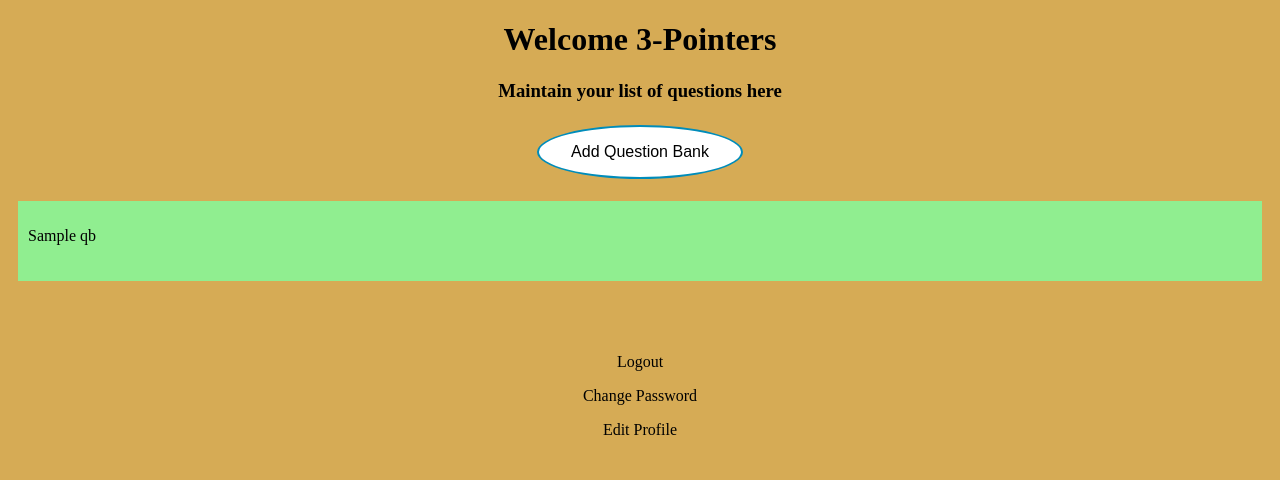
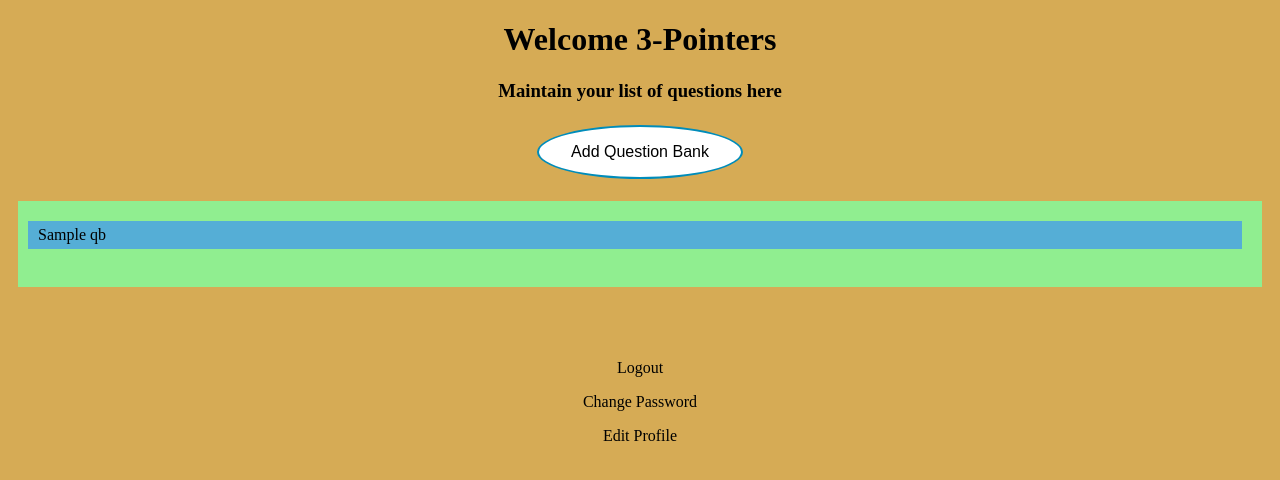
Before and after one commit to vipuldarkknight/Projectssl2k19, a Django app: template Project/my_project/templates/home.html in a window 1280 px wide. Shown: the top 480 px of the page. Run offline with Django 3.2, Linux system fonts and the light colour scheme; a user stored in the database is signed in; the template is opened without the code that fills it: most values are stand-ins (such as "Sample title", 1, 10 or a date in 2020).

Commit message:
smallchange

```diff
--- a/Project/my_project/my_project/views.py
+++ b/Project/my_project/my_project/views.py
@@ -46,7 +46,7 @@ def edit_profile(request):
 
 		if form.is_valid():
 			form.save()
-			return redirect('home')
+			return redirect('Home:qbList')
 		else:
 			return redirect('logout')
 	else:
--- a/Project/my_project/templates/home.html
+++ b/Project/my_project/templates/home.html
@@ -12,7 +12,7 @@
      <button class="button button2"><a  href="{% url 'Home:add_qb' %}">Add Question Bank</a></button>
     </div>
     <br>
-    <div style="margin-left: 10px; margin-right: 10px; padding: 10px 20px 20px 10px;  background-color: lightgreen">
+    <div style="margin-left: 10px; margin-right: 10px; padding: 20px 20px 20px 10px;  background-color: lightgreen">
 
  <!-- <h1 align='center'> Hi {{ user.username }}! </h1> -->
   <!-- <p align='center'><a href="{% url 'logout' %}">Logout</a></p>
@@ -25,7 +25,8 @@
 
     {% for qb in qb_list %}
 
-        <p> <a href="{% url 'Home:detail_qb' name=qb.name %}"> {{ qb.name }}</a></p>
+        <div style="background-color: #55AED6;padding: 5px 5px 5px 10px"> <a href="{% url 'Home:detail_qb' name=qb.name %}"> {{ qb.name }}</a></div>
+        <br>
           <!-- {{ qb.username }} -->
     {% endfor %}
   </div>
```
Also changed, not shown: Project/my_project/db.sqlite3.
